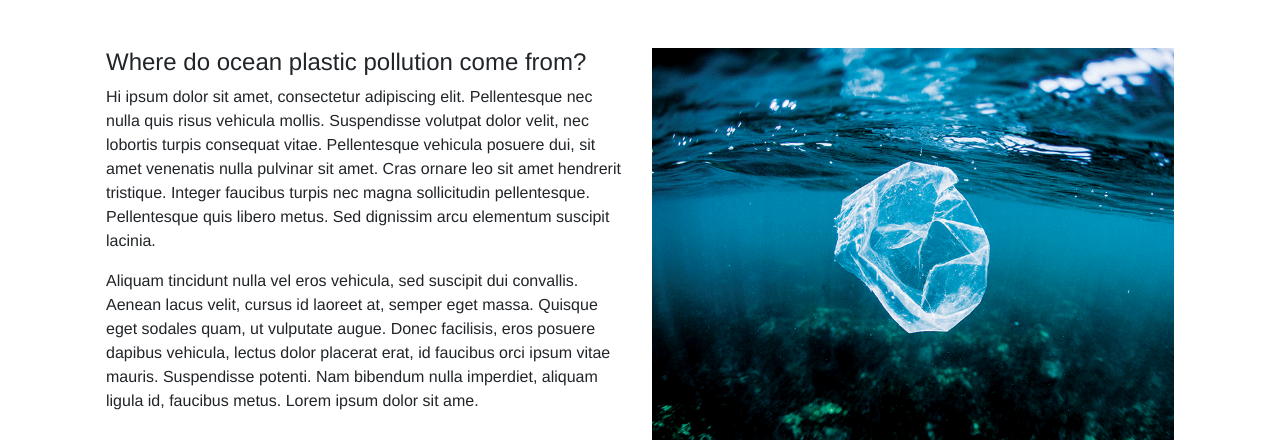
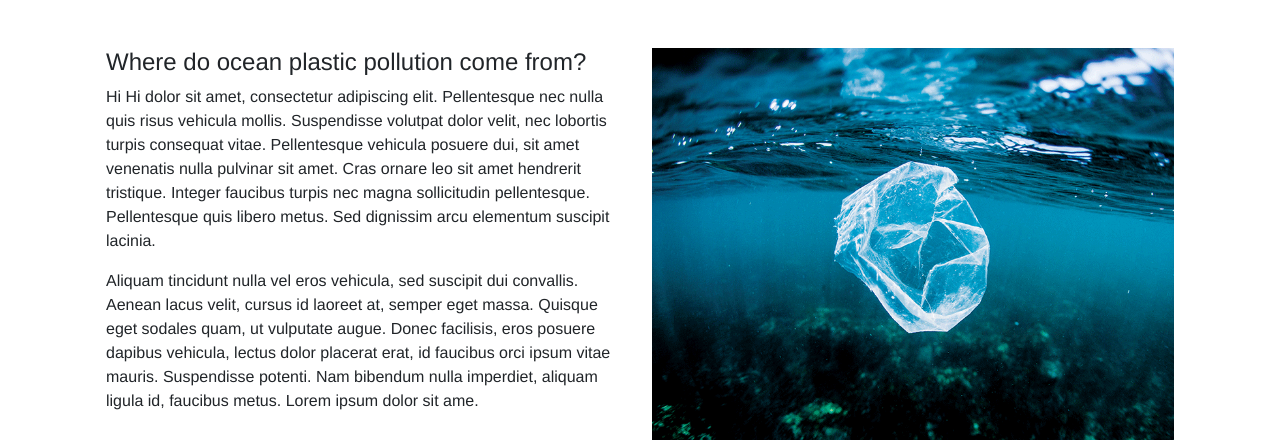
Before and after one commit to lexcyman/data101-app, a Flask app: page / in a window 1280 px wide. Shown: the part 56-500 px from the top of the page. Run offline with Flask 2, Linux system fonts and the light colour scheme; some libraries are stand-ins or nearby versions.

Commit message:
Update index.html

```diff
--- a/application/templates/index.html
+++ b/application/templates/index.html
@@ -7,7 +7,7 @@
   <div class="row row-cols-2">
     <div class="col">
       <h4>Where do ocean plastic pollution come from?</h4>
-      <p>Hi ipsum dolor sit amet, consectetur adipiscing elit. Pellentesque nec nulla quis
+      <p>Hi Hi dolor sit amet, consectetur adipiscing elit. Pellentesque nec nulla quis
         risus vehicula mollis. Suspendisse volutpat dolor velit, nec lobortis turpis consequat
         vitae. Pellentesque vehicula posuere dui, sit amet venenatis nulla pulvinar sit amet.
         Cras ornare leo sit amet hendrerit tristique. Integer faucibus turpis nec magna
```
